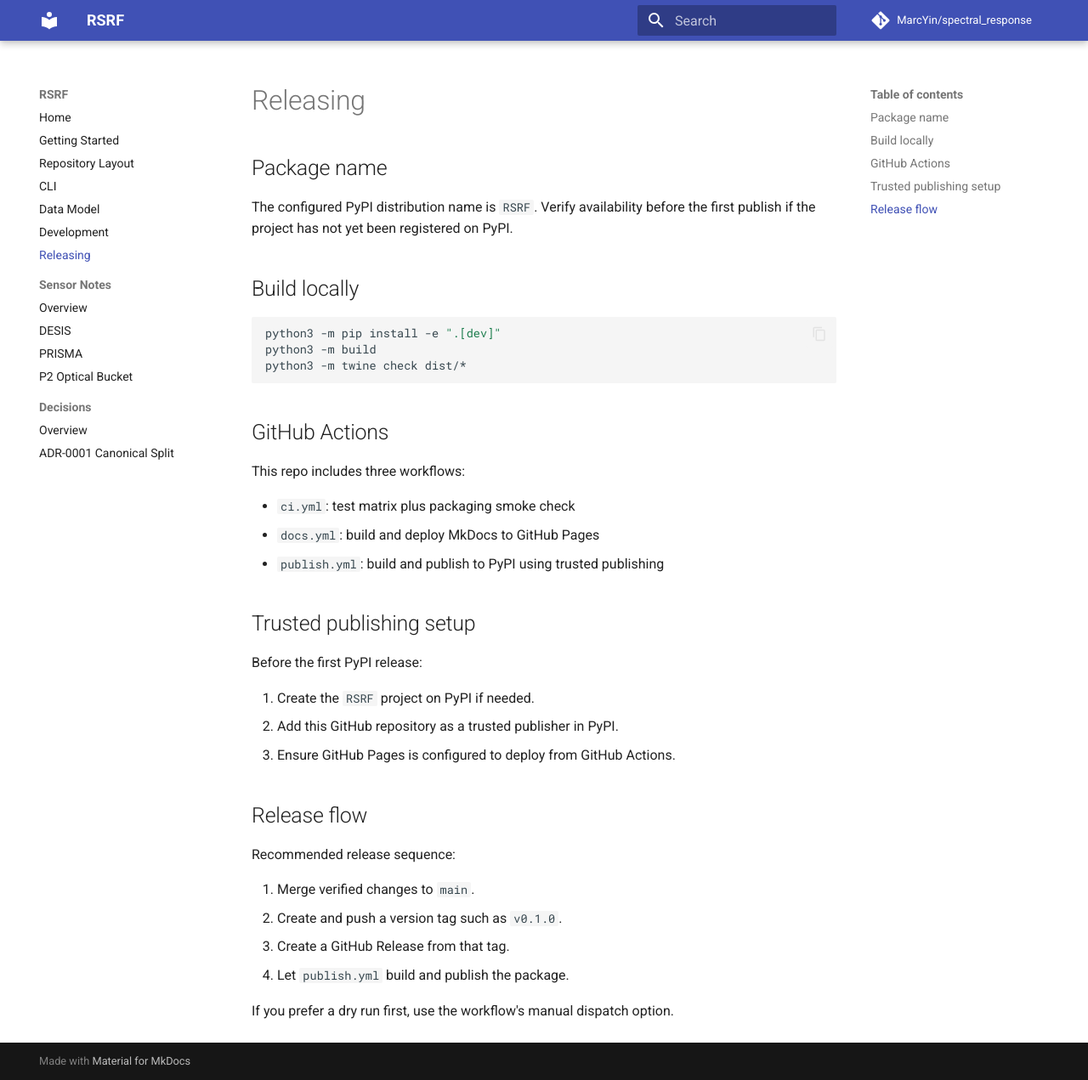
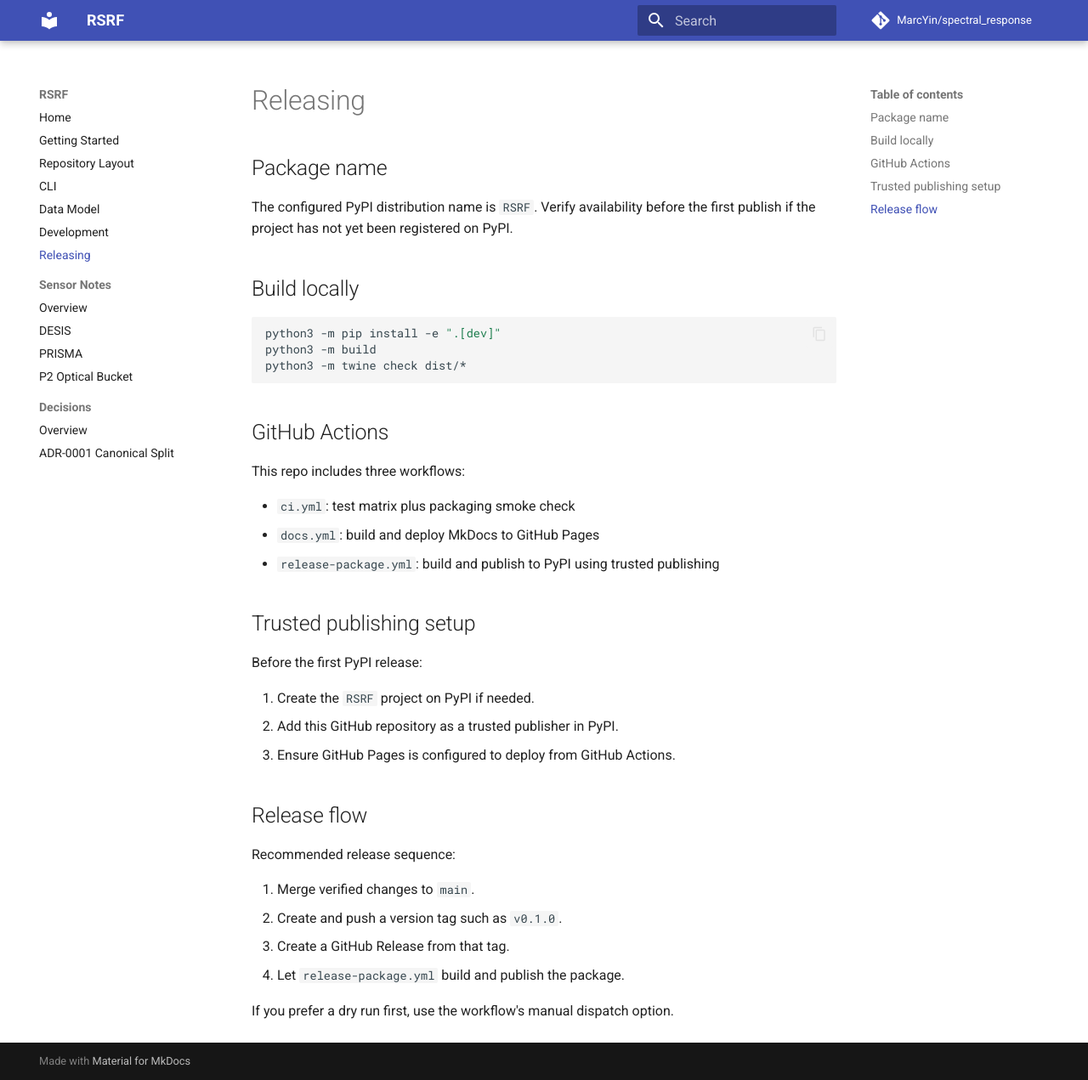
Before and after one commit to MarcYin/spectral_response, an MkDocs documentation site: the page built from docs/releasing.md, in a window 1280 px wide and 1271 px high. Shown: the whole window at 85% size. Built offline with MkDocs 1.6.1 and Material for MkDocs 9.7.7, drawn with Linux system fonts in a browser that asks for light colours; comment, search, counter and statistics services are not loaded.

Commit message:
fix: match the PyPI trusted-publisher workflow name
Align the repository release workflow with the pending PyPI trusted-publisher configuration.

- rename the publish workflow file to release-package.yml so it matches the configured GitHub publisher
- rename the workflow display title to Release Package for consistency
- update the release guide to reference release-package.yml instead of the previous publish.yml filename

```diff
--- a/docs/releasing.md
+++ b/docs/releasing.md
@@ -18,7 +18,7 @@ This repo includes three workflows:
 
 - `ci.yml`: test matrix plus packaging smoke check
 - `docs.yml`: build and deploy MkDocs to GitHub Pages
-- `publish.yml`: build and publish to PyPI using trusted publishing
+- `release-package.yml`: build and publish to PyPI using trusted publishing
 
 ## Trusted publishing setup
 
@@ -35,6 +35,6 @@ Recommended release sequence:
 1. Merge verified changes to `main`.
 2. Create and push a version tag such as `v0.1.0`.
 3. Create a GitHub Release from that tag.
-4. Let `publish.yml` build and publish the package.
+4. Let `release-package.yml` build and publish the package.
 
 If you prefer a dry run first, use the workflow's manual dispatch option.
```
Also changed, not shown: 2 other files.
